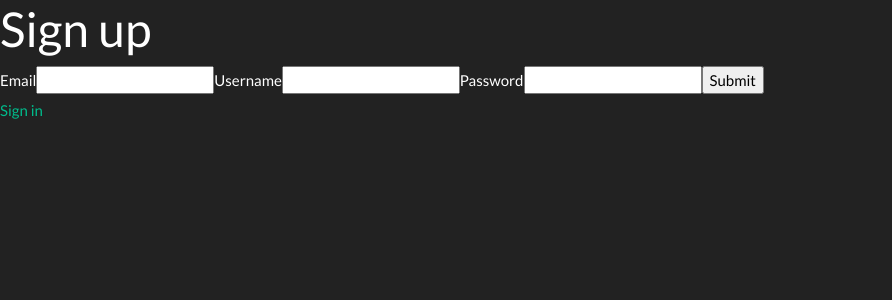
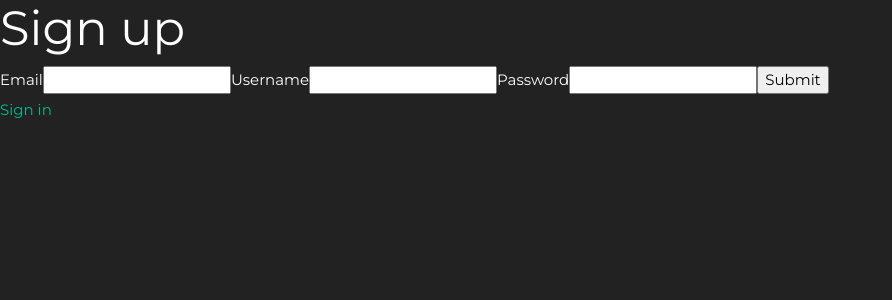
Before and after one commit to skabillium/blogger, a React (Create React App) app in the folder client/: page /signup in a window 1280 px wide. Shown: the top 300 px of the page, without its empty margins (0-892 px from the left). Built offline with nearby package versions, Linux system fonts and the light colour scheme.

Commit message:
added montserrat font

```diff
--- a/client/public/index.html
+++ b/client/public/index.html
@@ -4,6 +4,10 @@
     <meta charset="utf-8" />
     <meta name="viewport" content="width=device-width, initial-scale=1" />
     <link rel="shortcut icon" href="%PUBLIC_URL%/favicon.ico" />
+    <link
+      href="https://fonts.googleapis.com/css?family=Montserrat&display=swap"
+      rel="stylesheet"
+    />
     <title>React App</title>
   </head>
   <body>
--- a/client/src/App.js
+++ b/client/src/App.js
@@ -1,7 +1,5 @@
 import React, { Component } from "react";
 import { BrowserRouter, Switch, Route } from "react-router-dom";
-
-import "./css/bootstrap.min.css";
 
 import Dashboard from "./components/dashboard/Dashboard";
 import PostDetails from "./components/posts/PostDetails";
@@ -12,6 +10,9 @@ import EditPost from "./components/posts/EditPost";
 
 import CheckAuth from "./components/auth/CheckAuth";
 import WithAuth from "./components/hoc/WithAuth";
+
+import "./css/bootstrap.min.css";
+import "./css/style.css";
 
 class App extends Component {
   render() {
--- /dev/null
+++ b/client/src/css/style.css
@@ -0,0 +1,3 @@
+* {
+  font-family: "Montserrat", sans-serif;
+}
```
